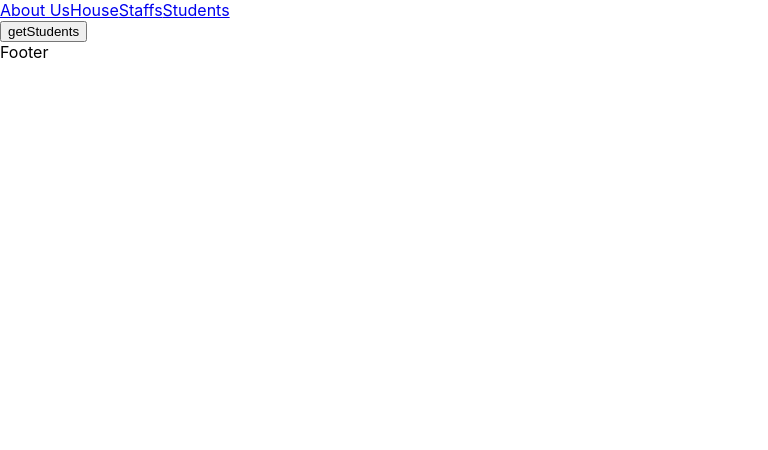
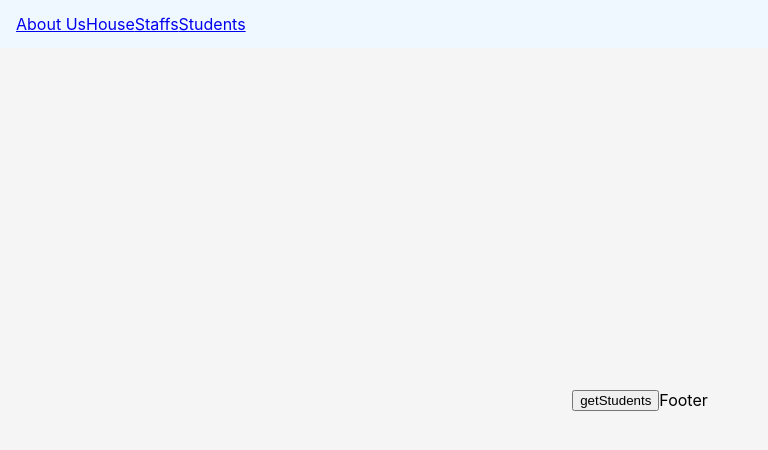
Before and after one commit to shontzu-deriv/fe-hackathon, a React (Create React App) app: page /Students in a window 1280 px wide. Shown: the top 450 px of the page, without its empty margins (0-768 px from the left). Built offline with nearby package versions, Linux system fonts and the light colour scheme.

Commit message:
Student page fixed

```diff
--- a/src/App.css
+++ b/src/App.css
@@ -1,38 +1,8 @@
-.App {
-  text-align: center;
-}
-
-.App-logo {
-  height: 40vmin;
-  pointer-events: none;
-}
-
-@media (prefers-reduced-motion: no-preference) {
-  .App-logo {
-    animation: App-logo-spin infinite 20s linear;
-  }
-}
-
-.App-header {
-  background-color: #282c34;
-  min-height: 100vh;
+.main-container {
+  background-color: blue;
   display: flex;
-  flex-direction: column;
+  width: 100%;
   align-items: center;
   justify-content: center;
-  font-size: calc(10px + 2vmin);
-  color: white;
+  overflow-y: auto;
 }
-
-.App-link {
-  color: #61dafb;
-}
-
-@keyframes App-logo-spin {
-  from {
-    transform: rotate(0deg);
-  }
-  to {
-    transform: rotate(360deg);
-  }
-}
--- a/src/App.js
+++ b/src/App.js
@@ -1,14 +1,27 @@
 import "./App.css";
 import Nav from "./Components/Nav.jsx";
 import Footer from "./Components/Footer";
-import "./fetch"
+import "./fetch";
+import AboutUs from "./Pages/AboutUs";
+import House from "./Pages/House";
+import Staffs from "./Pages/Staffs";
+import Students from "./Pages/Students";
+import { BrowserRouter, Route, Routes } from "react-router-dom";
 
 function App() {
   return (
-    <div className="">
-      <Nav />
-      <Footer />
-    </div>
+    <BrowserRouter>
+      <div className="main-container">
+        <Nav />
+        <Routes>
+          <Route path="AboutUs" element={<AboutUs />} />
+          <Route path="House" element={<House />} />
+          <Route path="Staffs" element={<Staffs />} />
+          <Route path="Students" element={<Students />} />
+        </Routes>
+        <Footer />
+      </div>
+    </BrowserRouter>
   );
 }
 
--- a/src/Components/Nav.jsx
+++ b/src/Components/Nav.jsx
@@ -1,26 +1,23 @@
 import React from "react";
 import { BrowserRouter, Routes, Route, Link } from "react-router-dom";
-import AboutUs from "../Pages/AboutUs";
-import House from "../Pages/House";
-import Staffs from "../Pages/Staffs";
-import Students from "../Pages/Students";
+// import AboutUs from "../Pages/AboutUs";
+// import House from "../Pages/House";
+// import Staffs from "../Pages/Staffs";
+// import Students from "../Pages/Students";
+import "./index.css";
 
 export const Nav = () => {
   return (
-    <div>
-      <BrowserRouter>
+    <nav>
+      <div>
+        {/* <BrowserRouter> */}
         <Link to="/AboutUs">About Us</Link>
         <Link to="/House">House</Link>
         <Link to="/Staffs">Staffs</Link>
         <Link to="/Students">Students</Link>
-        <Routes>
-          <Route path="AboutUs" element={<AboutUs />} />
-          <Route path="House" element={<House />} />
-          <Route path="Staffs" element={<Staffs />} />
-          <Route path="Students" element={<Students />} />
-        </Routes>
-      </BrowserRouter>
-    </div>
+        {/* </BrowserRouter> */}
+      </div>
+    </nav>
   );
 };
 
--- /dev/null
+++ b/src/Components/index.css
@@ -0,0 +1,21 @@
+/* .App-header {
+  background-color: #282c34;
+  min-height: 100vh;
+  display: flex;
+  flex-direction: column;
+  align-items: center;
+  justify-content: center;
+  font-size: calc(10px + 2vmin);
+  color: white;
+} */
+nav {
+  position: fixed;
+  top: 0;
+  display: inline-flex;
+  align-items: center;
+  width: 100%;
+  height: 3rem;
+  background-color: aliceblue;
+  padding: 0 1rem;
+  box-sizing: border-box;
+}
--- a/src/Pages/Students/index.css
+++ b/src/Pages/Students/index.css
@@ -0,0 +1,17 @@
+.main-container {
+  background-color: whitesmoke;
+  display: flex;
+  width: 100%;
+  align-items: center;
+  justify-content: center;
+  overflow: auto;
+  height: 100vh;
+}
+
+.card {
+  background-color: white;
+  margin: 10px;
+  padding: 10px;
+  border-radius: 10px;
+  box-shadow: 1px 2px 3px black;
+}
--- a/src/Pages/Students/index.jsx
+++ b/src/Pages/Students/index.jsx
@@ -1,4 +1,5 @@
 import React from "react";
+import "./index.css";
 
 const Students = () => {
   const [students, setStudents] = React.useState([]);
@@ -7,7 +8,9 @@ const Students = () => {
   //TODO: wrap fetch in useEffect watch empty array (meaning, triggersgit onMount)
   // useEffect(()=>{
   async function getStudents() {
-      await fetch("http://hp-api.herokuapp.com/api/characters/students", { method: "GET" })
+    await fetch("http://hp-api.herokuapp.com/api/characters/students", {
+      method: "GET",
+    })
       .then((response) => {
         console.log(response);
         return response.json();
@@ -19,14 +22,14 @@ const Students = () => {
   }
   // },[])
 
-
   return (
     <div>
+      <div className="main-container">
         <button onClick={getStudents}>getStudents</button>
         <div>
           {students.map(function (key, index) {
             return (
-            <div key={index}>
+              <div className="card" key={index}>
                 <b>name: </b>
                 {key.name}
                 <br />
@@ -50,6 +53,7 @@ const Students = () => {
           })}
         </div>
       </div>
+    </div>
   );
 };
 
```
Also changed, not shown: src/Components/Header.jsx (deleted, +0 -9 lines), src/Components/header.jsx (deleted). Lines whose indentation alone changed are shown as unchanged.
